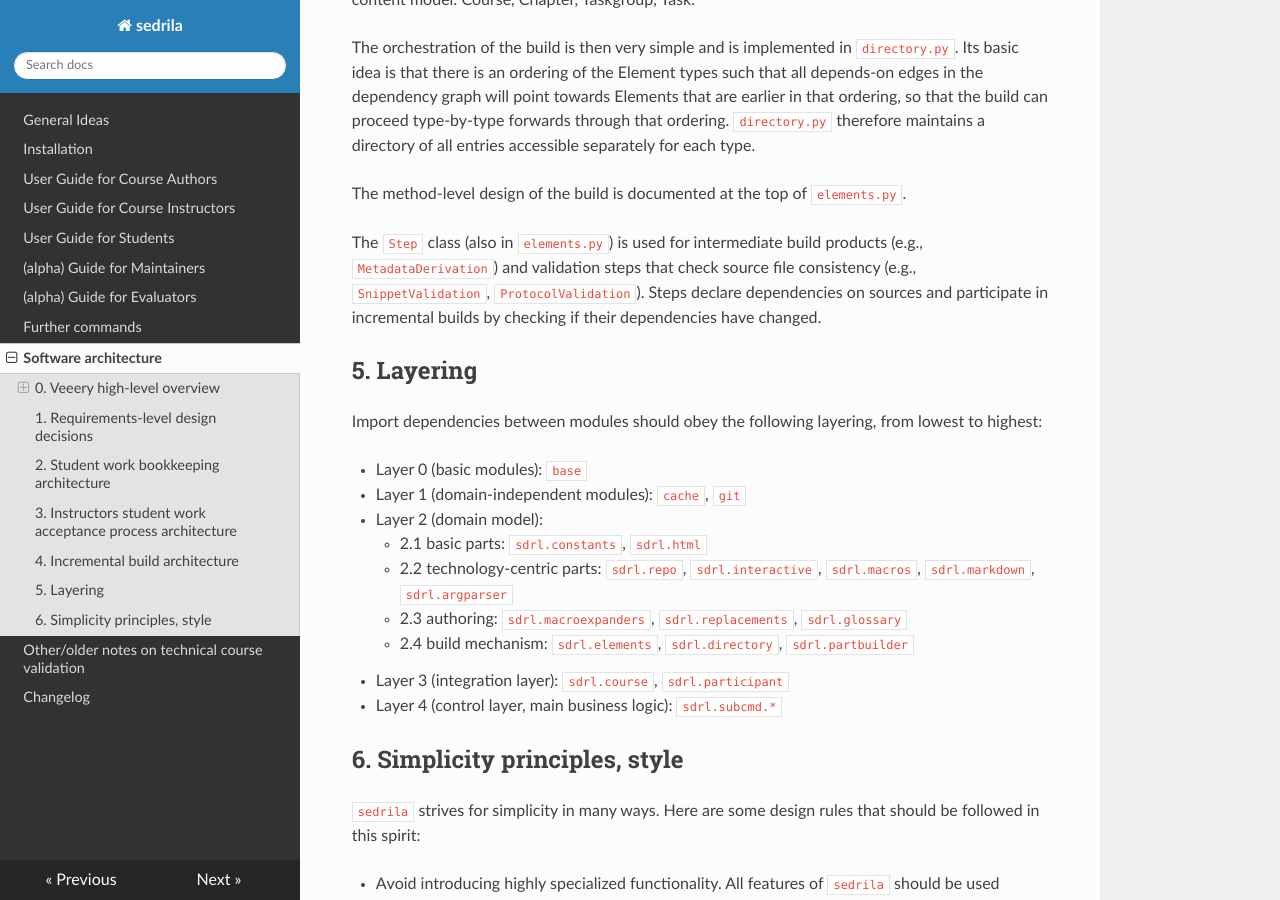
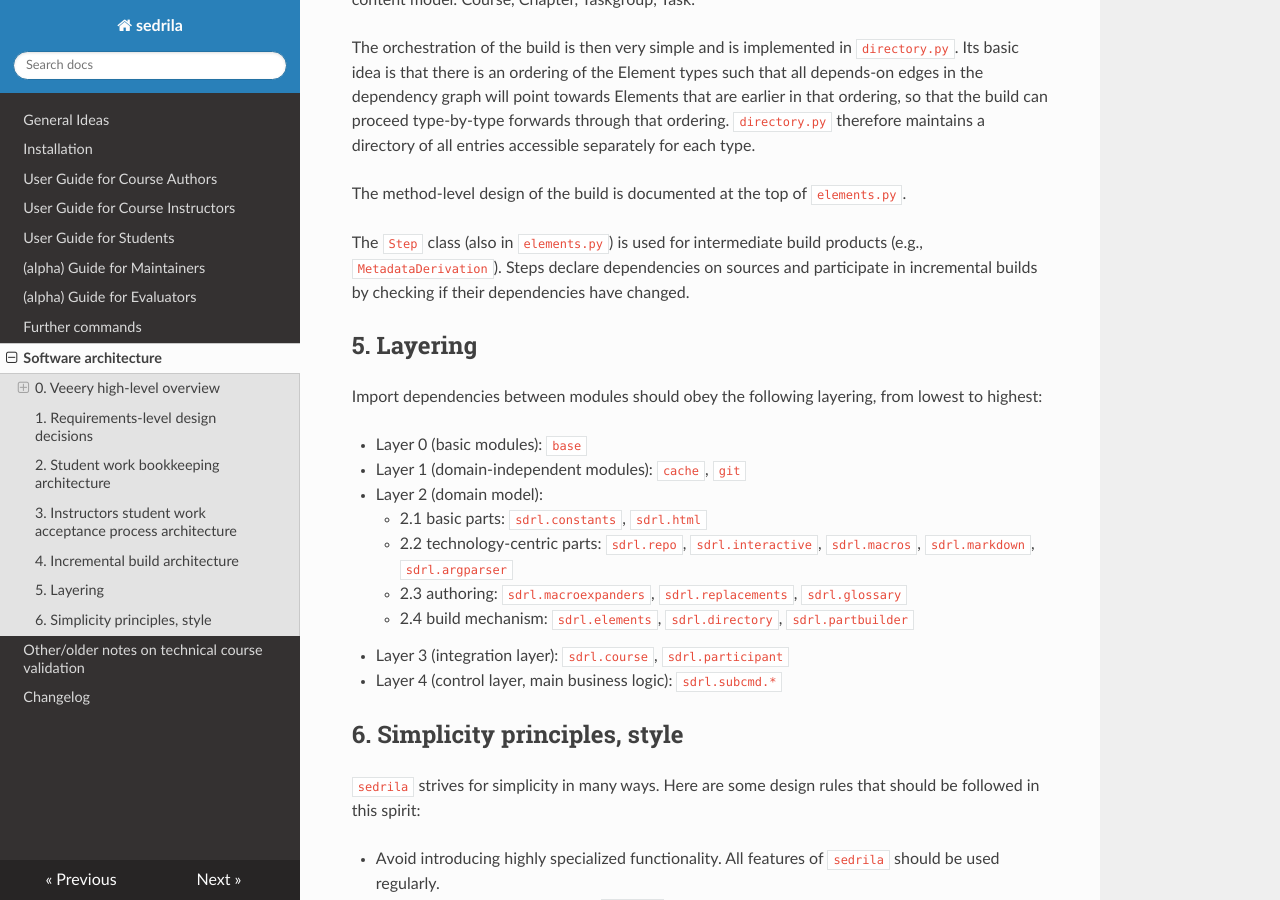
Before and after one commit to fubinf/sedrila, an MkDocs documentation site: the page built from docs/internal_notes.md, in a window 1280 px wide and 900 px high, scrolled down 3658 px. Built offline with MkDocs 1.6.1, drawn with Linux system fonts in a browser that asks for light colours; nearby versions of some CDN libraries.

Commit message:
internal_notes.md: remove 2 outdated references

```diff
--- a/docs/internal_notes.md
+++ b/docs/internal_notes.md
@@ -184,8 +184,7 @@ so that the build can proceed type-by-type forwards through that ordering.
 The method-level design of the build is documented at the top of `elements.py`.
 
 The `Step` class (also in `elements.py`) is used for intermediate build products
-(e.g., `MetadataDerivation`) and validation steps that check source file consistency
-(e.g., `SnippetValidation`, `ProtocolValidation`). Steps declare dependencies on sources
+(e.g., `MetadataDerivation`). Steps declare dependencies on sources
 and participate in incremental builds by checking if their dependencies have changed.
 
 
```
